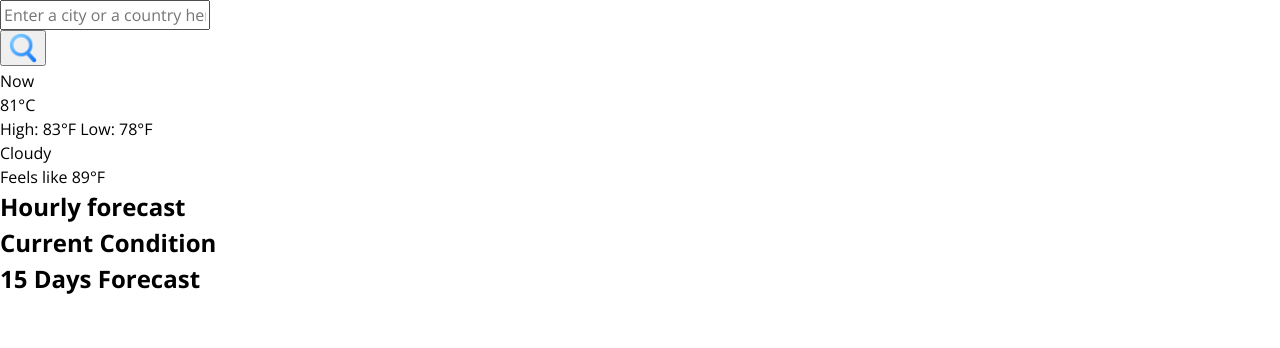
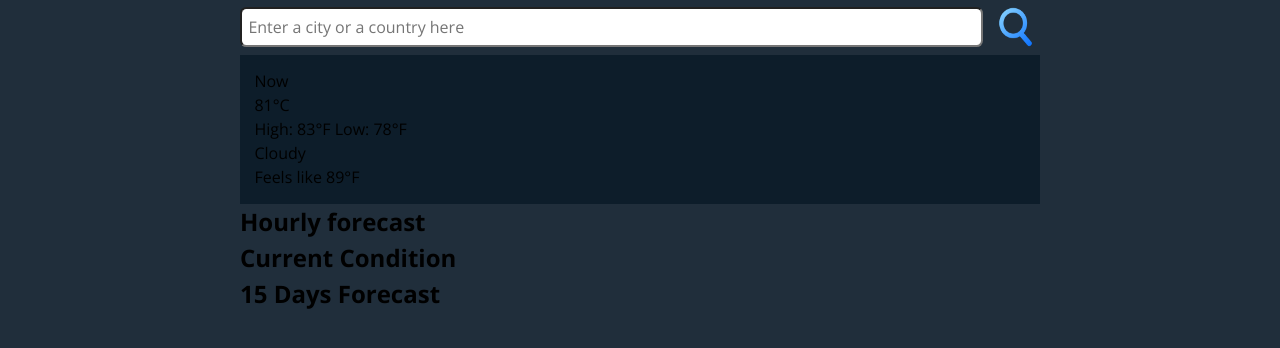
Before and after one commit to guptadheerajj/BreezeBuddy, a website built with webpack: page src/index.html in a window 1280 px wide. Built offline with nearby package versions, Linux system fonts and the light colour scheme.

```diff
--- a/src/css/style.css
+++ b/src/css/style.css
@@ -1,5 +1,52 @@
 @import url("https://fonts.googleapis.com/css2?family=Open+Sans:ital,wght@0,300..800;1,300..800&display=swap");
 
+:root[data-theme="dark"] {
+	--primary-bg: #202e3b;
+	--content-bg: #0d1d2a;
+	--secondary-bg: #24323f;
+	--clr-blur: #d0e6ff;
+	--clr-white: #e8edf9;
+}
+
+html {
+	background-color: var(--primary-bg);
+}
+
 body {
+	margin: auto;
+	max-width: 800px;
+	display: flex;
+	justify-content: center;
+	flex-direction: column;
 	font-family: "Open Sans", sans-serif;
 }
+
+header {
+	display: flex;
+	gap: 0.5rem;
+	/* padding: 0.4rem; */
+	align-items: center;
+	justify-content: center;
+	padding: 0.4rem 0;
+}
+
+header input {
+	height: 40px;
+	padding: 0.4rem;
+	width: 100%;
+	border-radius: 0.4rem;
+}
+
+header > button {
+	background-color: inherit;
+	border: none;
+}
+
+header > button > img {
+	aspect-ratio: 1/1;
+}
+
+section.hero {
+	padding: 0.9rem;
+	background-color: var(--content-bg);
+}
--- a/src/index.html
+++ b/src/index.html
@@ -1,5 +1,5 @@
 <!DOCTYPE html>
-<html lang="en">
+<html lang="en" data-theme="dark">
 
 <head>
 	<meta charset="UTF-8">
@@ -9,11 +9,9 @@
 
 <body>
 	<header>
-		<div>
-			<input type="text" id="location" placeholder="Enter a city or a country here">
-		</div>
+		<input type="text" id="location" placeholder="Enter a city or a country here">
 		<button>
-			<img src="./assets/icons/search-icon.png" alt="search-icon" height="30">
+			<img src="./assets/icons/search-icon.png" alt="search-icon" height="40">
 		</button>
 	</header>
 	<main>
--- a/src/js/index.js
+++ b/src/js/index.js
@@ -2,13 +2,13 @@
 import "../css/normalize.css";
 import "../css/style.css";
 
-const key = "FQTKWM255T9P592Q4VQMQTEFH";
+const key = API_KEY;
 const btn = document.querySelector("button");
 
 async function getWeather(location) {
 	try {
 		const response = await fetch(
-			`https://weather.visualcrossing.com/VisualCrossingWebServices/rest/services/timeline/${location}?unitGroup=metric&include=fcst,hours&key=FQTKWM255T9P592Q4VQMQTEFH`,
+			`https://weather.visualcrossing.com/VisualCrossingWebServices/rest/services/timeline/${location}?unitGroup=metric&include=fcst,hours&key=${key}`,
 			{
 				mode: "cors",
 			}
```
